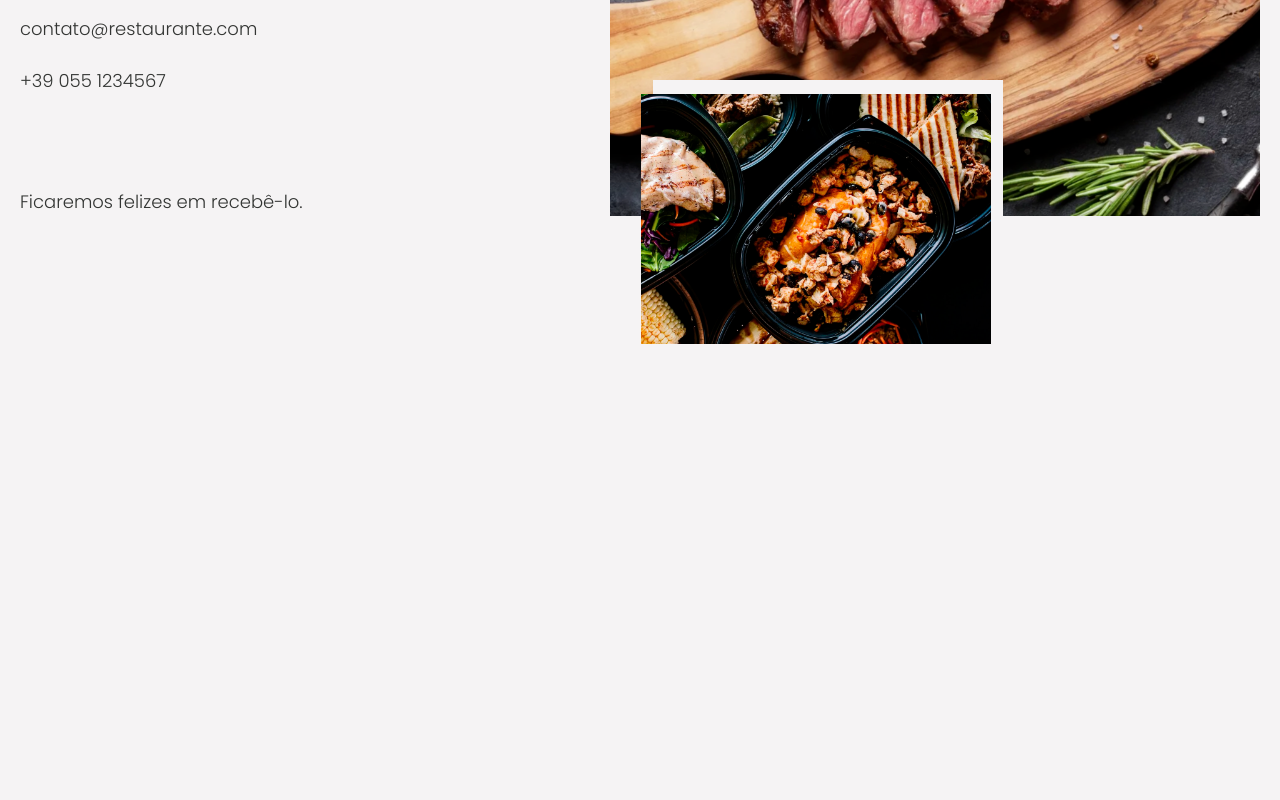
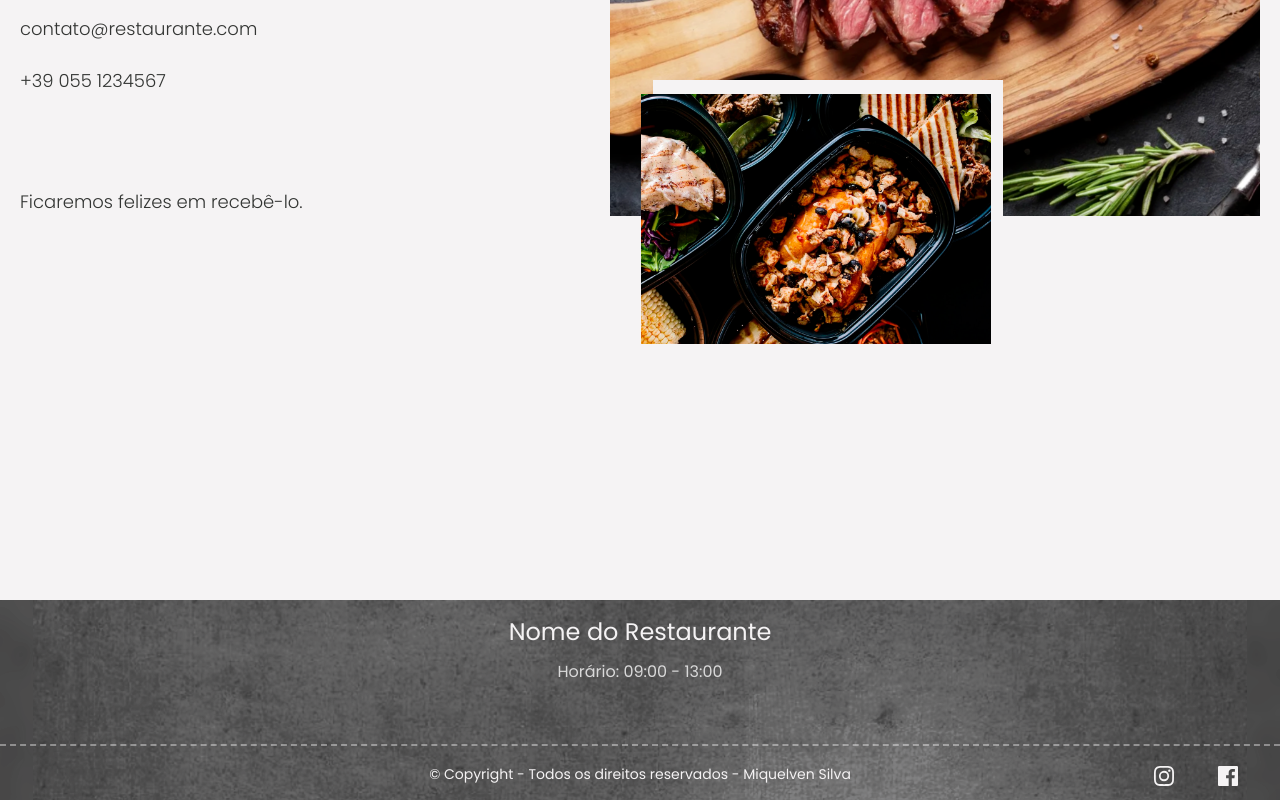
Before and after one commit to miquelven/Mi-Restaurant, a React (Vite) app: page / in a window 1280 px wide. Shown: the part 4836-5636 px from the top of the page. Before the commit the page ends 5436 px from the top, so only its background shows below. Built offline with nearby package versions, Linux system fonts and the light colour scheme.

Commit message:
criação do footer

```diff
--- a/src/App.jsx
+++ b/src/App.jsx
@@ -4,6 +4,7 @@ import About from "./components/About";
 import Products from "./components/Products";
 import Rating from "./components/Rating";
 import Contact from "./components/Contact";
+import Footer from "./components/Footer";
 
 function App() {
   return (
@@ -16,6 +17,7 @@ function App() {
         <Rating />
         <Contact />
       </main>
+      <Footer />
     </>
   );
 }
--- /dev/null
+++ b/src/components/Footer/index.jsx
@@ -0,0 +1,29 @@
+import { UilInstagram } from "@iconscout/react-unicons";
+import { UilFacebook } from "@iconscout/react-unicons";
+
+export default function Footer() {
+  return (
+    <footer className="relative bg-[url('/public/images/footer.png')] opacity-80 w-full py-4 h-[200px] flex flex-col justify-between items-center max-md:h-[170px] max-[420px]:h-[230px]">
+      <div className="flex justify-center items-center flex-col gap-3">
+        <h5 className="text-[#F5F3F4] text-2xl max-md:text-lg">
+          Nome do Restaurante
+        </h5>
+        <p className="text-[#D3D3D3] max-md:text-sm">Horário: 09:00 - 13:00</p>
+      </div>
+
+      {/* line */}
+      <div className="absolute bottom-12 left-0 right-0 w-full h-2 border-dashed border-t-2  border-white/40 max-sm:bottom-14 max-[420px]:bottom-24"></div>
+
+      <div className="flex max-[420px]:flex-col max-[420px]:mb-10">
+        <p className="text-[#f5f3f4] text-sm max-md:text-xs max-sm:max-w-80 max-sm:text-center">
+          © Copyright - Todos os direitos reservados - Miquelven Silva
+        </p>
+
+        <div className="flex gap-10 absolute right-10 max-sm:gap-4 max-sm:right-4 max-[420px]:bottom-3">
+          <UilInstagram className="cursor-pointer hover:scale-110 text-[#f5f3f4] max-md:w-5" />
+          <UilFacebook className="cursor-pointer hover:scale-110 text-[#f5f3f4] max-md:w-5" />
+        </div>
+      </div>
+    </footer>
+  );
+}
```
Also changed, not shown: public/images/footer.png (added).
